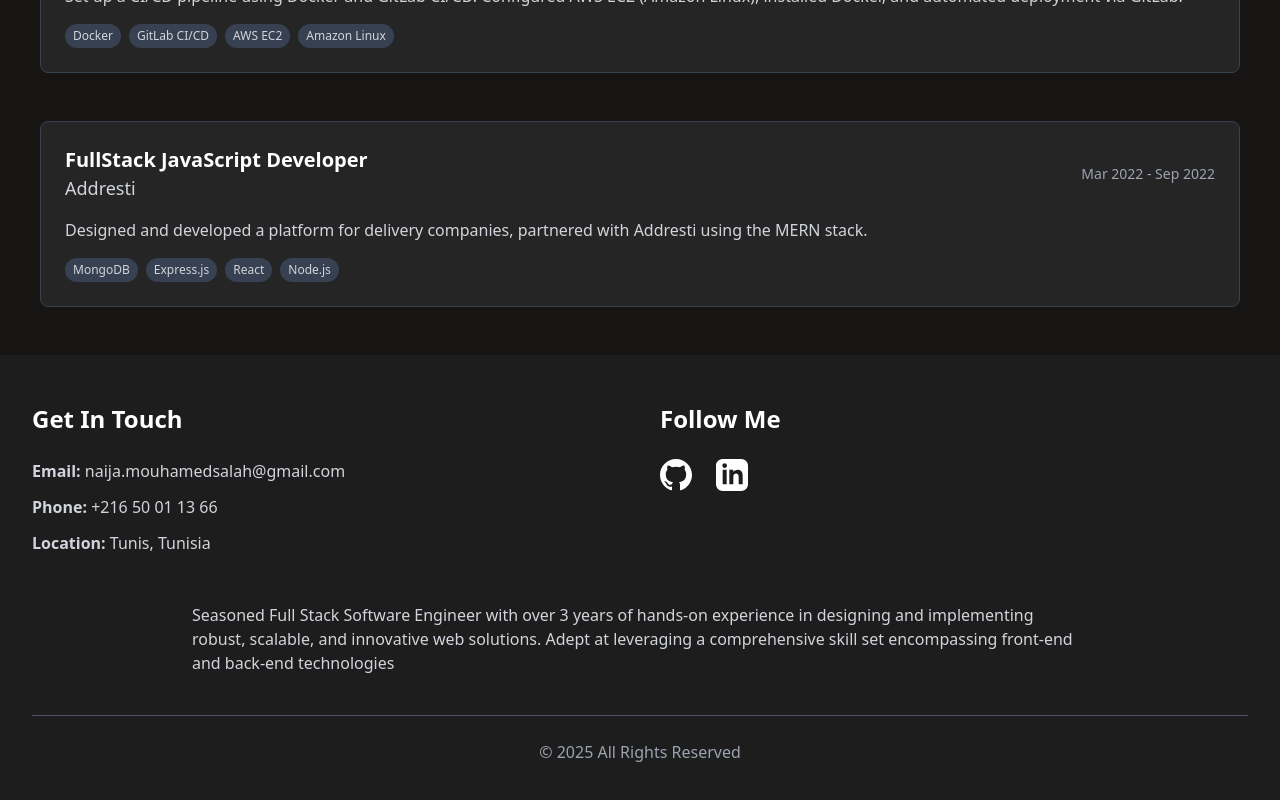
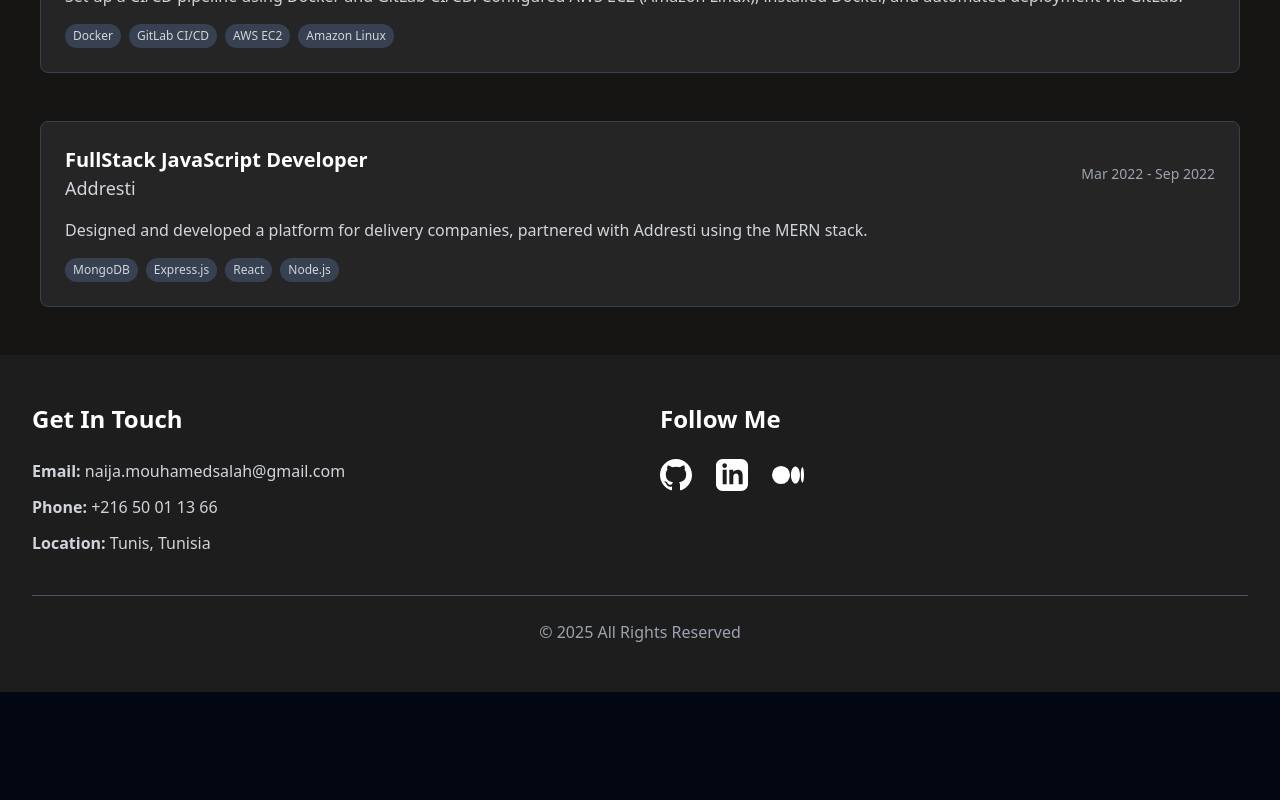
Before and after one commit to mo-salah1998/portfolio, a React (Vite) app: page / in a window 1280 px wide. Shown: the part 3379-4179 px from the top of the page. After the commit the page ends 4071 px from the top, so only its background shows below. Built offline with nearby package versions, Linux system fonts and the light colour scheme.

Commit message:
feat add medium profile to footer links

```diff
--- a/src/components/Footer.tsx
+++ b/src/components/Footer.tsx
@@ -10,14 +10,15 @@ export const Footer = (): JSX.Element => {
   const socialLinks = [
     { name: "GitHub", url: "https://github.com/mo-salah1998", icon: "/github.svg" },
     { name: "LinkedIn", url: "https://www.linkedin.com/in/mouhamed-salah-naija/", icon: "/linkedin.svg" },
+    { name: "Medium", url: "https://medium.com/@naija963", icon: "/medium.svg" },
   ];
 
   const currentYear = new Date().getFullYear();
 
   return (
     <footer className={`${theme === 'dark' ? 'bg-[#1d1d1d]' : 'bg-gray-200'} py-12 w-full`}>
-      <div className="max-w-7xl mx-auto px-4 md:px-6 lg:px-8">
-        <div className={`flex flex-col md:flex-row justify-between gap-10`}>
+      <div className="px-4 mx-auto max-w-7xl md:px-6 lg:px-8">
+        <div className={`flex flex-col gap-10 justify-between md:flex-row`}>
           {/* Contact Info */}
           <div className="md:w-1/2">
             <h3 className={`text-2xl font-bold mb-6 ${theme === 'dark' ? 'text-white' : 'text-gray-800'}`}>
@@ -34,6 +35,12 @@ export const Footer = (): JSX.Element => {
                 <span className="font-semibold">{t('location')}:</span> Tunis, Tunisia
               </p>
             </div>
+              {/* Bio Text */}
+           {/*  <div className={`mt-12`}>
+             <p className={`${theme === 'dark' ? 'text-gray-300' : 'text-gray-700'} text-lg leading-relaxed text-center `}>
+              {t('footerText')}
+            </p>
+        </div> */}
           </div>
 
           {/* Social Links */}
@@ -48,7 +55,7 @@ export const Footer = (): JSX.Element => {
                   href={link.url}
                   target="_blank"
                   rel="noopener noreferrer"
-                  className="hover:opacity-80 transition-opacity"
+                  className="transition-opacity hover:opacity-80"
                 >
                   <img
                     src={link.icon}
@@ -61,15 +68,10 @@ export const Footer = (): JSX.Element => {
           </div>
         </div>
 
-        {/* Bio Text */}
-        <div className={`mt-12`}>
-          <p className={`${theme === 'dark' ? 'text-gray-300' : 'text-gray-700'} max-w-4xl mx-auto`}>
-            {t('footerText')}
-          </p>
-        </div>
+
 
         {/* Copyright */}
-        <div className="mt-10 pt-6 border-t border-gray-600">
+        <div className="pt-6 mt-10 border-t border-gray-600">
           <p className={`text-center ${theme === 'dark' ? 'text-gray-400' : 'text-gray-600'}`}>
             &copy; {currentYear} {t('allRightsReserved')}
           </p>
```
Also changed, not shown: public/medium.svg (added).
